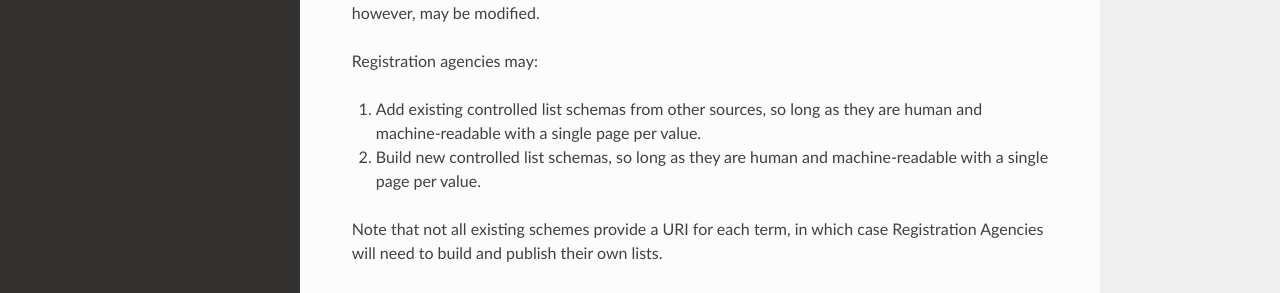
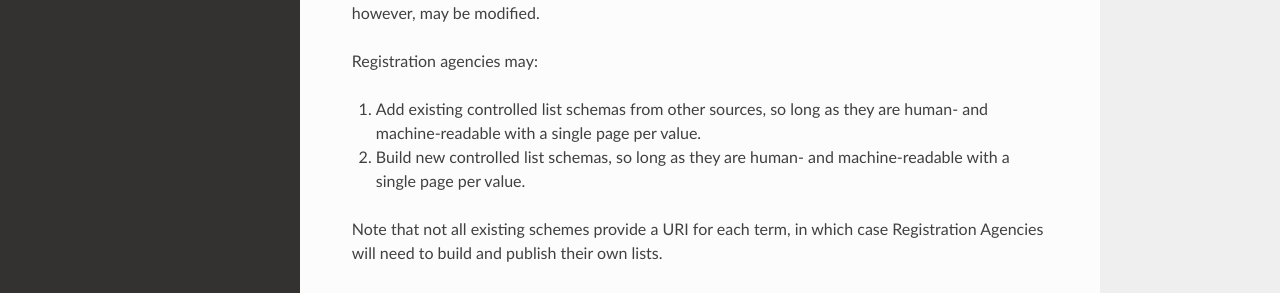
Before and after one commit to au-research/raid-metadata, a Sphinx documentation site: the page built from rtd/docs/source/extended/extended.rst, in a window 1280 px wide and 900 px high. Shown: the part 386-679 px from the top of the window. Built offline with Sphinx 7.4.7 and the Read the Docs theme 3.1.0, drawn with Linux system fonts in a browser that asks for light colours; pages that are not in the unit, such as notebooks, are missing from menus.

```diff
--- a/rtd/docs/source/extended/extended.rst
+++ b/rtd/docs/source/extended/extended.rst
@@ -11,8 +11,8 @@ Overview
 
 Registration agencies may:
 
-1. Add existing controlled list schemas from other sources, so long as they are human and machine-readable with a single page per value.
-2. Build new controlled list schemas, so long as they are human and machine-readable with a single page per value.
+1. Add existing controlled list schemas from other sources, so long as they are human- and machine-readable with a single page per value.
+2. Build new controlled list schemas, so long as they are human- and machine-readable with a single page per value.
 
 Note that not all existing schemes provide a URI for each term, in which case Registration Agencies will need to build and publish their own lists.
 
```
